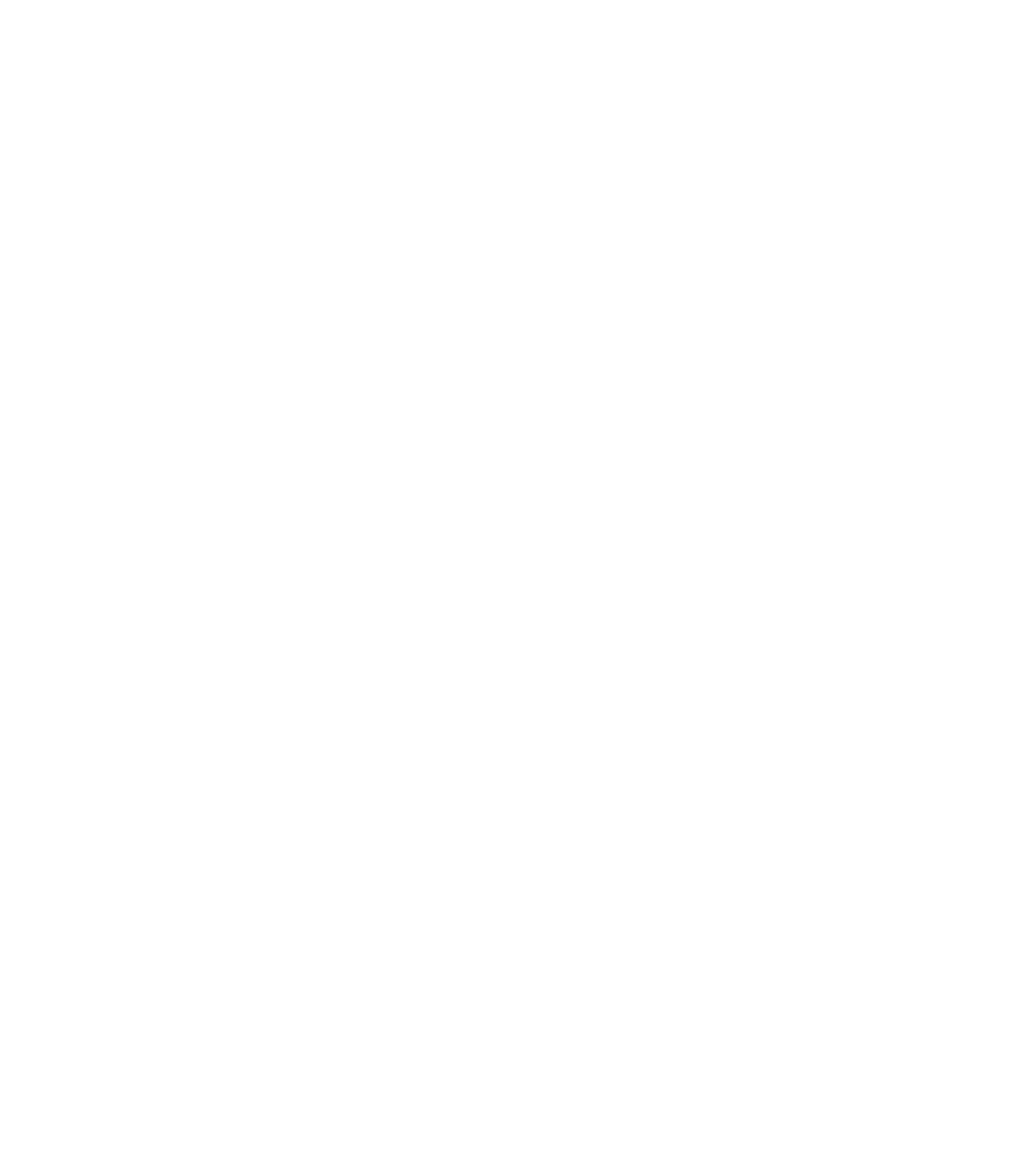
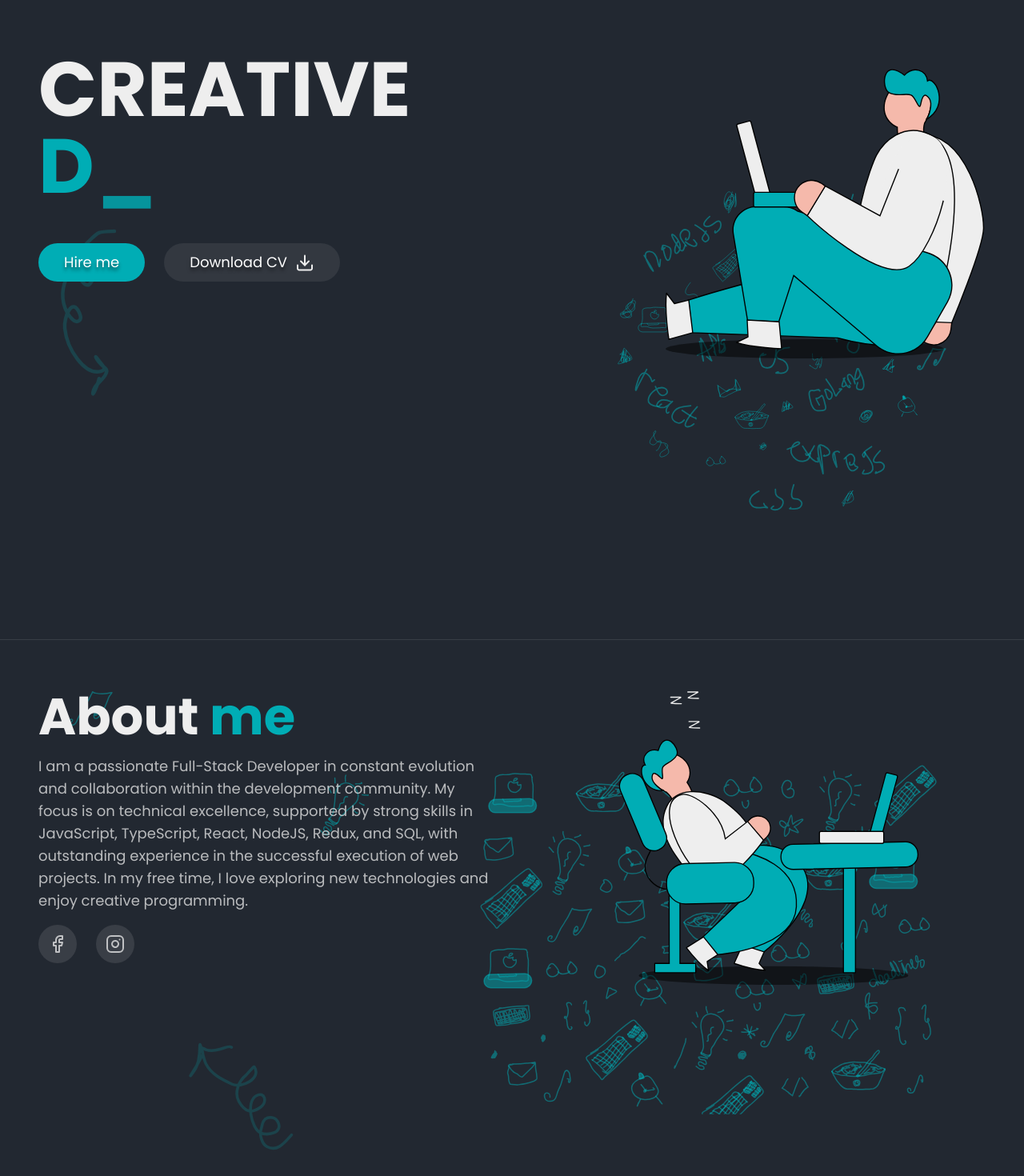
Before and after one commit to elianbenjamin/portfolio-TS, a React (Create React App) app: page / in a window 1280 px wide. Shown: the top 1470 px of the page at 80% size. Before the commit the page ends 800 px from the top, so only its background shows below. Built offline with nearby package versions, Linux system fonts and the light colour scheme.

Commit message:
About and home

```diff
--- a/src/App.tsx
+++ b/src/App.tsx
@@ -7,11 +7,11 @@
 function App() {
   return (
     <>
-      {/* <Hero />
-      <About />
-      <Projects />
+      <Hero />
+       <About />
+     {/*  <Projects />
       <Contact />
-      <Menu /> */}
+      <Menu />  */}
     </>
   );
 }
--- a/src/components/Button.tsx
+++ b/src/components/Button.tsx
@@ -9,7 +9,30 @@
 }
 
 const Button: FC<ButtonProps> = ({ children, secondary, icon, onClick }) => {
-  return <div>Button</div>;
+  return (
+    <button onClick={onClick}
+    className={`${secondary ? "bg-secondary" : "bg-accent"} ${
+      secondary ? "hover:bg-hoverSecondary" : "hover:bg-hoverPrimary"
+    } transition-all ease-linear duration-300 py-2.5 px-8 rounded-full text-white text-base sm:text-lg text-bold relative w-full sm:w-fit`}
+    >
+      {
+        icon ? (
+          <div className="flex items-center gap-2.5 justify-center">
+            <p className="[text-shadow:_0_4px_4px_rgb(0_0_0_/_50%)]">
+            {children}
+            </p>
+            <img src={icon} alt="" />
+          </div>
+        ) : (
+          <p className="[text-shadow:_0_4px_4px_rgb(0_0_0_/_50%)]">
+            {children}
+          </p>
+
+        )
+      }
+
+    </button>
+    )
 };
 
 export default Button;
--- a/src/components/SocialMediaIcon.tsx
+++ b/src/components/SocialMediaIcon.tsx
@@ -10,7 +10,14 @@
 }
 
 const SocialMediaIcon: FC<SocialMediaIconProps> = ({ imgSrc, title }) => {
-  return <div>SocialMediaIcon</div>;
+  return (
+    <Tooltip title={title} placement="bottom" arrow>
+      <div className="flex items-center justify-center h-12 w-12 rounded-full bg-icons cursor-pointer hover:bg-secondary transition-all ease-linear duration-300">
+        <img src={imgSrc} alt="" />
+      </div>
+
+    </Tooltip>
+  );
 };
 
 export default SocialMediaIcon;
--- a/src/views/About.tsx
+++ b/src/views/About.tsx
@@ -7,7 +7,7 @@
 import youtubeIcon from "../assets/youtube-icon.svg";
 
 // components
-import { SocialMediaIcon, Reveal } from "../components";
+import { Reveal } from "../components";
 
 // framer-motion
 import { motion } from "framer-motion";
@@ -15,9 +15,43 @@
 // utils
 import { fadeIn, scale } from "../utils/variants";
 import { transition } from "../utils/transition";
+import SocialMediaIcon from '../components/SocialMediaIcon';
 
 const About = () => {
-  return <div>About</div>;
+  return <div className="min-h-screen felx items-center justify-center relative"
+  style={{
+    background: `url(${aboutPageImg})`,
+    backgroundPosition: "center",
+    backgroundRepeat: "no-repeat",
+    backgroundSize: "cover",
+  }}>
+<div className="max-w-screen-2xl flex flex-col xl:flex-row xl:justify-between items-center xl:items-start gap-12 w-full py-16 px-12">
+<div className="flex-1 flex flex-col gap-4">
+  <h2 className="text-center xl:text-start text-4xl sm:text-5xl lg:text-[64px] font-bold text-textPrimary">
+    About <span className="text-secondary"> me</span>
+  </h2>
+
+  <p className="text-center xl:text-start text-base sm:text-lg text-textSecondary">
+  I am a passionate Full-Stack Developer in constant evolution and collaboration within the development community. My focus is on technical excellence, supported by strong skills in JavaScript, TypeScript, React, NodeJS, Redux, and SQL, with outstanding experience in the successful execution of web projects. In my free time, I love exploring new technologies and enjoy creative programming.
+
+  </p>
+
+  <div className="flex items-center justify-center xl:justify-start gap-6">
+ <SocialMediaIcon imgSrc={facebookIcon} title="Facebook"/>
+ <SocialMediaIcon imgSrc={instagramIcon} title="Instagram"/>
+  </div>
+</div>
+  <div className="flex-1 flex items-center justify-center">
+    <img
+    src={aboutIllustration}
+    alt=""
+    className="max-w-full sm:max-w-[401px]"
+    />
+
+  </div>
+<div className="absolute bottom-0 left-0 w-full h-[1px] bg-divider"/>
+</div>
+  </div>;
 };
 
 export default About;
--- a/src/views/Hero.tsx
+++ b/src/views/Hero.tsx
@@ -17,7 +17,50 @@
 import { fadeIn, scale } from "../utils/variants";
 
 const Hero = () => {
-  return <div>Hero</div>;
+  return (
+
+  <div
+  id="home" className="min-h-screen items-start justify-center relative"
+  style={{
+    background: `url(${homePageImg})`,
+    backgroundPosition: "center",
+    backgroundRepeat: "no-repeat",
+    backgroundSize: "cover",
+  }} >
+    <div className="max-w-screen-2xl flex flex-col xl:flex-row xl:justify-between items-center xl:items-start gap-12 w-full py-16 px-12">
+      <div className="w-full xl:w-fit">
+        <h1
+        className="w-full xl:w-fit text-center xl:text-start text-4xl sm:text-6xl lg:text-8xl font-bold text-textPrimary uppercase">
+          Creative
+          <br />
+          <span className="text-secondary">
+            <Typewriter
+            words={["Developer"]}
+            cursor
+            cursorStyle="_"
+            typeSpeed={250}
+            deleteSpeed={150}
+            loop
+            />
+          </span>
+        </h1>
+        <div className="my-12 flex flex-col sm:flex-row items-center gap-6 justify-center xl:justify-start">
+          <Button secondary>Hire me</Button>
+          <Button icon={downloadIcon}>Download CV</Button>
+
+        </div>
+
+      </div>
+      <img src={homePageIllustation}
+      alt=""
+      className="max-w-full sm:max-w-[401px]" />
+
+    </div>
+
+    <div className="absolute bottom-0 left-0 w-full h-[1px] bg-divider"/>
+  </div>
+  )
+
 };
 
 export default Hero;
```
